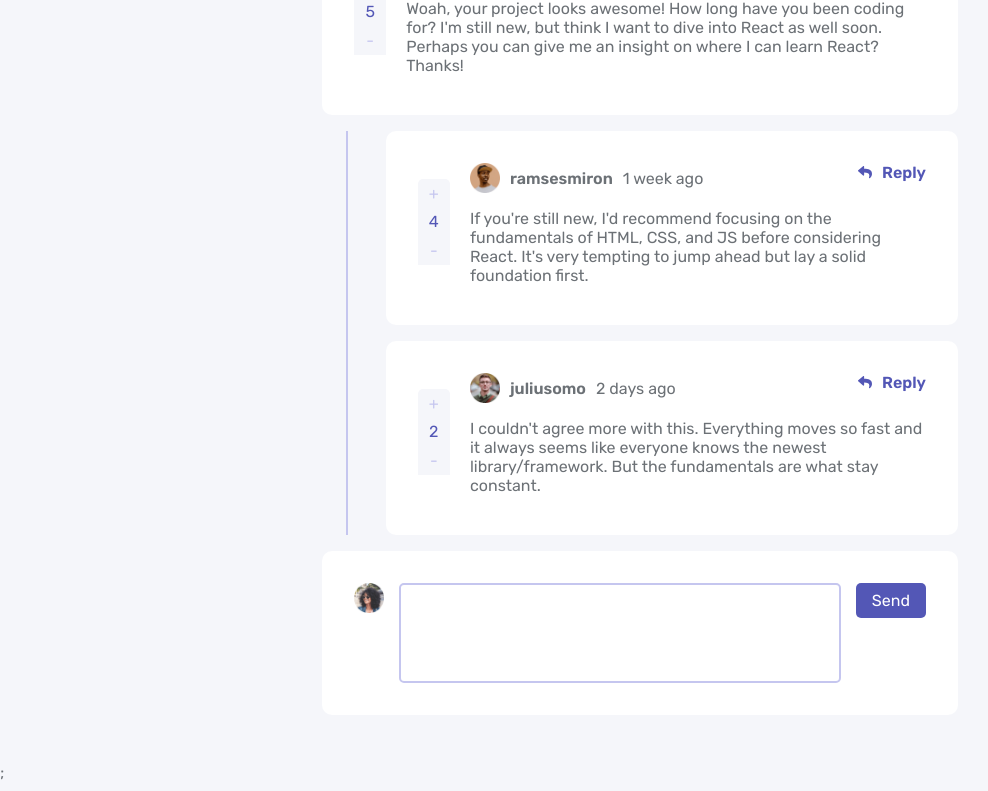
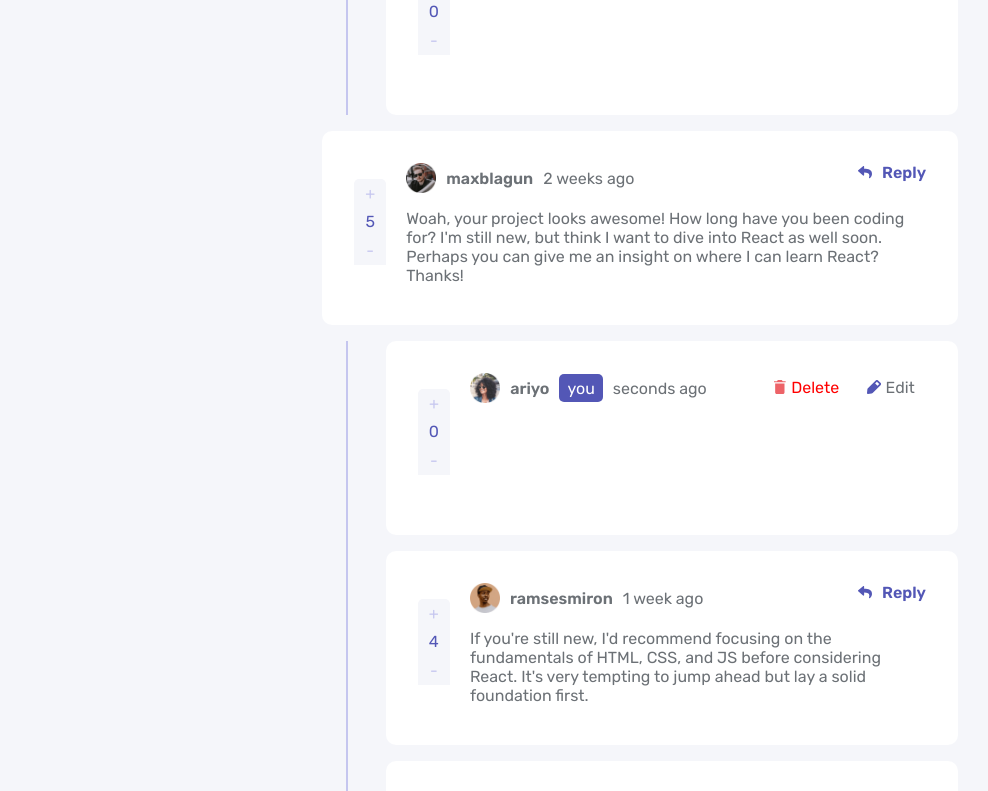
Before and after one commit to TonniPaul/interactive-comment-, a Next.js app: page / in a window 1280 px wide. Shown: the part 353-1144 px from the top of the page, without its empty margins (0-988 px from the left). Built offline with nearby package versions, Linux system fonts and the light colour scheme.

Commit message:
refactor : refactored code structure
Moved functions and components into one folder
Removed repeated types

```diff
--- a/components/AddComment.tsx
+++ b/components/AddComment.tsx
@@ -1,31 +1,26 @@
+import { AddCommentProps } from "@/interface/interfaces";
 import { AddCommentStyle, SendButton } from "@/styles/main.styled";
 import Image from "next/image";
-import { FormEvent, useState } from "react";
+import { useState } from "react";
 
-interface AddCommentProps {
-  image: string;
-  onSubmit: (comment: string) => void;
-}
-
-const AddComment = ({ image, onSubmit }: AddCommentProps) => {
-  const [isSubmitting, setIsSubmitted] = useState<boolean>(false);
-  const [myComment, setMyComment] = useState<string>("");
+const AddComment = ({
+  image,
+  replyingTo,
+  onSubmit,
+  onChange,
+}: AddCommentProps) => {
+  const [replyTo, setReplyTo] = useState<string>("");
 
   const handleChange = (e: React.ChangeEvent<HTMLTextAreaElement>) => {
-    setMyComment(e.target.value);
-  };
-
-  const handleCommentSubmit = (e: FormEvent<HTMLFormElement>) => {
-    e.preventDefault();
-    setIsSubmitted(true);
-    onSubmit(myComment);
+    setReplyTo(e.target.value);
+    onChange(e);
   };
 
   return (
-    <AddCommentStyle onSubmit={handleCommentSubmit}>
-      <textarea value={myComment} onChange={handleChange} />
+    <AddCommentStyle onSubmit={onSubmit}>
+      <textarea value={replyTo} onChange={handleChange} />
       <Image src={image} alt="profile-img" width={30} height={30} />
-      <SendButton disabled={isSubmitting}>Send</SendButton>
+      <SendButton>Send</SendButton>
     </AddCommentStyle>
   );
 };
--- a/components/Cards.tsx
+++ /dev/null
@@ -1,96 +0,0 @@
-import {
-  CardStyle,
-  ScoreCountContainer,
-  SpaceBetween,
-  ReplyButton,
-  TextAreaStyle,
-  Block,
-  UserData,
-  ReplyContainerStyle,
-} from "@/styles/main.styled";
-import replyIcon from "../public/images/icon-reply.svg";
-import Image from "next/image";
-import ReplyCard from "./ReplyCard";
-import MyComment from "./MyComment";
-import { useState } from "react";
-import AddComment from "./AddComment";
-import { CommentProps } from "@/interface/interfaces";
-
-const Cards = ({
-  userImage,
-  userName,
-  dateCreated,
-  commentContent,
-  commentScore,
-  replies,
-}: CommentProps) => {
-  const [isReplying, setIsReplying] = useState<boolean>(false);
-  const [isSubmitted, setIsSubmitted] = useState<boolean>(false);
-  const [newComment, setNewComment] = useState<string>("");
-
-  const handleReplyClick = () => {
-    setIsReplying(true);
-  };
-
-  const handleSubmit = () => {
-    setIsReplying(false);
-    setIsSubmitted(true);
-  };
-  return (
-    <>
-      <CardStyle>
-        <Block>
-          <UserData>
-            <Image src={userImage} alt={userName} width={30} height={30} />
-            <p>{userName}</p>
-            <p>{dateCreated}</p>
-          </UserData>
-
-          <TextAreaStyle value={commentContent} disabled />
-        </Block>
-        <SpaceBetween>
-          <ScoreCountContainer>
-            <button>+</button>
-            <button> {commentScore} </button>
-            <button>-</button>
-          </ScoreCountContainer>
-
-          {!isReplying && (
-            <ReplyButton onClick={handleReplyClick}>
-              <Image src={replyIcon} alt="reply-icon" />
-              Reply
-            </ReplyButton>
-          )}
-        </SpaceBetween>
-      </CardStyle>
-
-      <ReplyContainerStyle>
-        <hr />
-        {isReplying && (
-          <AddComment
-            image={"/images/avatars/image-amyrobson.png"}
-            onSubmit={function (comment: string): void {
-              setNewComment(comment);
-            }}
-          />
-        )}
-        {/* {!isReplying && <MyComment />} */}
-
-        {replies.map((reply) => {
-          return (
-            <ReplyCard
-              key={reply.id}
-              userImage={reply.user.image.png}
-              userName={reply.user.username}
-              dateCreated={reply.createdAt}
-              commentContent={reply.content}
-              commentScore={reply.score}
-            />
-          );
-        })}
-      </ReplyContainerStyle>
-    </>
-  );
-};
-
-export default Cards;
--- /dev/null
+++ b/components/Main.tsx
@@ -0,0 +1,148 @@
+import {
+  CardStyle,
+  ScoreCountContainer,
+  SpaceBetween,
+  ReplyButton,
+  TextAreaStyle,
+  Block,
+  UserData,
+  ReplyContainerStyle,
+  Container,
+} from "@/styles/main.styled";
+import replyIcon from "../public/images/icon-reply.svg";
+import Image from "next/image";
+import ReplyCard from "./ReplyCard";
+import MyComment from "./MyComment";
+import { useState, useEffect } from "react";
+import AddComment from "./AddComment";
+import { Comment, CommentUser } from "@/interface/interfaces";
+
+const Main = () => {
+  const [comments, setComments] = useState<Comment[]>([]);
+  const [user, setUser] = useState<CommentUser[]>([]);
+  const [isReplying, setIsReplying] = useState<boolean>(false);
+  const [isSubmitted, setIsSubmitted] = useState<boolean>(false);
+  const [newComment, setNewComment] = useState<string>("");
+
+  useEffect(() => {
+    fetch("/api/comments")
+      .then((response) => response.json())
+      .then((data) => {
+        setComments(data.comments);
+        setUser(data.currentUser);
+      })
+      .catch((error) => console.log(error));
+  }, []);
+
+  const handleReplyClick = () => {
+    setIsReplying(true);
+  };
+
+  const handleSubmit = () => {
+    setIsReplying(false);
+    setIsSubmitted(true);
+  };
+
+  return (
+    <Container>
+      {comments.map((data, index) => {
+        return (
+          <div key={index}>
+            <CardStyle>
+              <Block>
+                <UserData>
+                  <Image
+                    src={data.user.image.png}
+                    alt={data.user.username}
+                    width={30}
+                    height={30}
+                  />
+                  <p>{data.user.username}</p>
+                  <p>{data.createdAt}</p>
+                </UserData>
+
+                <TextAreaStyle value={data.content} disabled />
+              </Block>
+              <SpaceBetween>
+                <ScoreCountContainer>
+                  <button>+</button>
+                  <button> {data.score} </button>
+                  <button>-</button>
+                </ScoreCountContainer>
+
+                {!isReplying && (
+                  <ReplyButton onClick={handleReplyClick}>
+                    <Image src={replyIcon} alt="reply-icon" />
+                    Reply
+                  </ReplyButton>
+                )}
+              </SpaceBetween>
+            </CardStyle>
+
+            <ReplyContainerStyle>
+              <hr />
+              {isReplying && (
+                <AddComment
+                  image={"/images/avatars/image-amyrobson.png"}
+                  onChange={function (): void {
+                    throw new Error("Function not implemented.");
+                  }}
+                  onSubmit={function (): void {
+                    throw new Error("Function not implemented.");
+                  }}
+                  replyingTo={"hello there"}
+                />
+              )}
+              {!isReplying && <MyComment />}
+              {data.replies.map((reply) => {
+                return (
+                  <div key={reply.id}>
+                    <ReplyCard
+                      key={reply.id}
+                      userImage={reply.user.image.png}
+                      userName={reply.user.username}
+                      dateCreated={reply.createdAt}
+                      commentContent={reply.content}
+                      commentScore={reply.score}
+                      onClick={handleReplyClick}
+                    />
+                    {isReplying && (
+                      <ReplyContainerStyle>
+                        <hr />
+                        {isReplying && (
+                          <AddComment
+                            image={"/images/avatars/image-amyrobson.png"}
+                            onChange={function (): void {
+                              throw new Error("Function not implemented.");
+                            }}
+                            onSubmit={function (): void {
+                              throw new Error("Function not implemented.");
+                            }}
+                            replyingTo={"hello there"}
+                          />
+                        )}
+                        {/* {!isReplying && <MyComment />} */}
+                      </ReplyContainerStyle>
+                    )}
+                  </div>
+                );
+              })}
+            </ReplyContainerStyle>
+          </div>
+        );
+      })}
+      {/* {user.map((user) => {
+          return (
+            <AddComment
+              key={user.username}
+              image={user.image.png}
+              onSubmit={(e: FormEvent<HTMLFormElement>) => e.preventDefault()}
+              onChange={() => {}}
+            />
+          );
+        })} */}
+    </Container>
+  );
+};
+
+export default Main;
--- a/components/ReplyCard.tsx
+++ b/components/ReplyCard.tsx
@@ -17,6 +17,7 @@ interface ReplyProps {
   dateCreated: string;
   commentContent: string;
   commentScore: number;
+  onClick: () => void;
 }
 const ReplyCard = ({
   userImage,
@@ -24,6 +25,7 @@ const ReplyCard = ({
   dateCreated,
   commentContent,
   commentScore,
+  onClick,
 }: ReplyProps) => {
   return (
     <CardStyle>
@@ -45,7 +47,7 @@ const ReplyCard = ({
           <button>-</button>
         </ScoreCountContainer>
 
-        <ReplyButton>
+        <ReplyButton onClick={onClick}>
           <Image src={replyIcon} alt="reply-icon" />
           Reply
         </ReplyButton>
--- a/pages/index.tsx
+++ b/pages/index.tsx
@@ -1,22 +1,7 @@
 import Head from "next/head";
-import { Container } from "@/styles/main.styled";
-import Cards from "@/components/Cards";
-import { useState, useEffect } from "react";
-import AddComment from "@/components/AddComment";
-import { Comment } from "@/interface/interfaces";
+import Main from "@/components/Main";
 
 export default function Home() {
-  const [comments, setComments] = useState<Comment[]>([]);
-
-  useEffect(() => {
-    fetch("/api/comments")
-      .then((response) => response.json())
-      .then((data) => {
-        setComments(data.comments);
-      })
-      .catch((error) => console.log(error));
-  }, []);
-
   return (
     <>
       <Head>
@@ -28,31 +13,9 @@ export default function Home() {
         <meta name="viewport" content="width=device-width, initial-scale=1" />
         <link rel="icon" href="/images/favicon-32x32.png" />
       </Head>
-      <Container>
-        {comments.map((comment, index) => {
-          return (
-            <Cards
-              key={index}
-              userImage={comment.user.image.png}
-              userName={comment.user.username}
-              dateCreated={comment.createdAt}
-              commentContent={comment.content}
-              commentScore={comment.score}
-              replies={comment.replies}
-              replyImage={comment.user.image.png}
-            />
-          );
-        })}
-        <AddComment
-          image={"/images/avatars/image-amyrobson.png"}
-          onSubmit={function (comment: string): void {
-            throw new Error("Function not implemented.");
-          }}
-        />
-        {/* {c.map((user) => {
-          return <AddComment key={user.username} image={user.image.png} />;
-        })} */}
-      </Container>
+      <main>
+        <Main />
+      </main>
     </>
   );
 }
```
Also changed, not shown: interface/interfaces.ts (+14 -16 lines).
